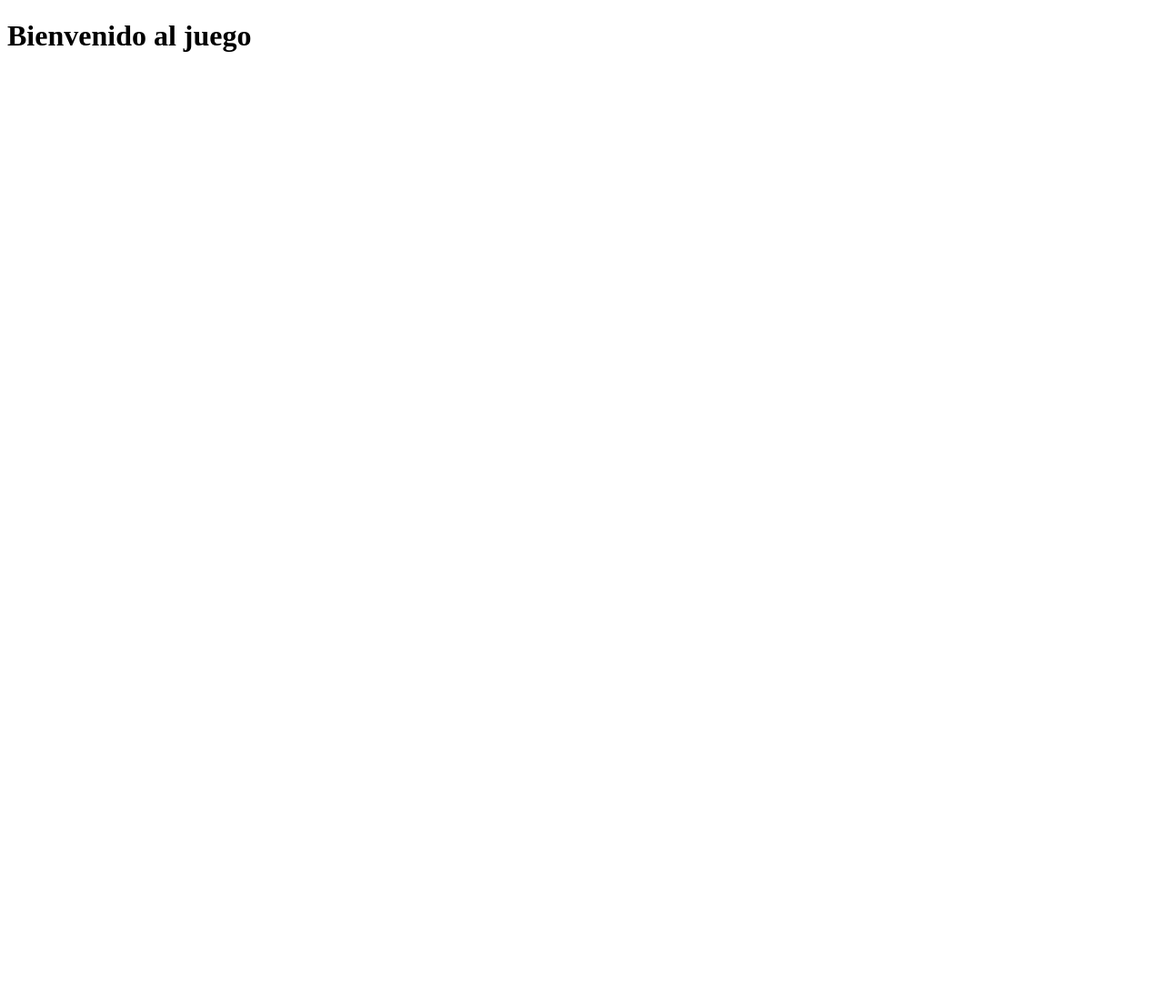
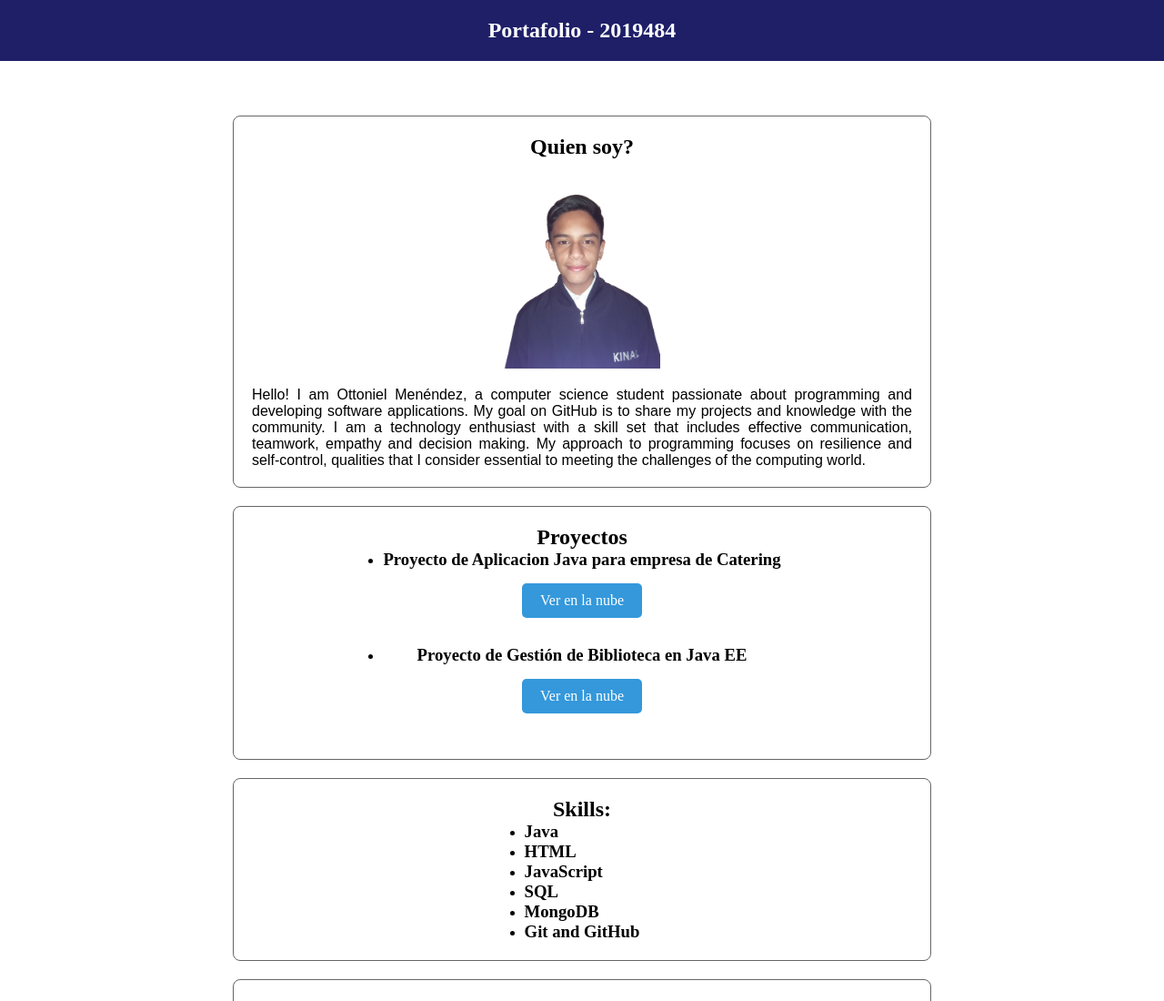
Before and after one commit to zmenendez-2019484/Ahorcado_2019484, a plain HTML site: page index.html in a window 1280 px wide. Shown: the top 1100 px of the page at 91% size. Before the commit the page ends 800 px from the top, so only its background shows below. Drawn offline with Linux system fonts and the light colour scheme.

Commit message:
Create portafolio

```diff
--- a/index.html
+++ b/index.html
@@ -4,17 +4,83 @@
 <head>
     <meta charset="UTF-8">
     <meta name="viewport" content="width=device-width, initial-scale=1.0">
-    <!--<link rel="stylesheet" href="style.css">-->
-    <title>Juego de ahorcado</title>
+    <link rel="stylesheet" href="style.css">
+    <title>Portafolio - 2019484</title>
 </head>
 
 <body>
-    <div class="main-container">
-        <h1>Bienvenido al juego</h1>
-    </div>
-    <div class="teclado">
+    <header>
+        <h1>Portafolio - 2019484</h1>
+    </header>
 
-    </div>
+    <main>
+        <section class="section-1">
+            <h1>Quien soy?</h1>
+            <img src="img/FotoProgramador.png" alt="foto">
+            <p>Hello! I am Ottoniel Menéndez, a computer science student passionate about programming and developing
+                software applications. My goal on GitHub is to share my projects and knowledge with the community.
+                I am a technology enthusiast with a skill set that includes effective communication, teamwork, empathy
+                and decision making. My approach to programming focuses on resilience and self-control, qualities that I
+                consider essential to meeting the challenges of the computing world.</p>
+        </section>
+        <section class="section-2">
+            <h1>Proyectos</h1>
+            <ul class="proyects">
+                <li>
+                    <h3>Proyecto de Aplicacion Java para empresa de Catering</h3>
+                    <a href="https://cetkinal-my.sharepoint.com/:f:/g/personal/zmenendez-2019484_kinal_edu_gt/Evox8K2jMsxKhF-CII8qdJYBHxmR_X0yEYouuK5WRSqHWQ?e=5cNW9A"
+                        class="btn-ver">Ver en la nube</a>
+                </li>
+                <li>
+                    <h3>Proyecto de Gestión de Biblioteca en Java EE</h3>
+                    <a href="" class="btn-ver">Ver en la nube</a>
+                </li>
+            </ul>
+        </section>
+        <section class="section-3">
+            <h1>Skills:</h1>
+            <ul class="lenguajes-lista">
+                <li>
+                    <h3>Java</h3>
+                </li>
+                <li>
+                    <h3>HTML</h3>
+                </li>
+                <li>
+                    <h3>JavaScript</h3>
+                </li>
+                <li>
+                    <h3>SQL</h3>
+                </li>
+                <li>
+                    <h3>MongoDB</h3>
+                </li>
+                <li>
+                    <h3>Git and GitHub</h3>
+                </li>
+            </ul>
+        </section>
+        <section class="section-4">
+            <h1>Multimedia</h1>
+            <iframe width="560" height="315" src="https://www.youtube.com/embed/cZpklxJvG8c?si=M-X9VP61usnh6Rrh"
+                title="YouTube video player" frameborder="0"
+                allow="accelerometer; autoplay; clipboard-write; encrypted-media; gyroscope; picture-in-picture; web-share"
+                allowfullscreen></iframe>
+
+        </section>
+        <section class="section-5">
+            <h1>Contactame</h1>
+            <label for="nombre">Nombre:</label>
+            <input type="text" id="nombre" name="nombre" required>
+
+            <label for="email">Correo Electrónico:</label>
+            <input type="email" id="email" name="email" required>
+
+            <label for="number">Celular:</label>
+            <input type="text" id="number" name="number" required>
+            <button id="botonEnviar">Enviar Datos</button>
+        </section>
+    </main>
 </body>
 
 </html>
--- /dev/null
+++ b/style.css
@@ -0,0 +1,93 @@
+* {
+    box-sizing: border-box;
+    padding: 0;
+    margin: 0;
+}
+
+header {
+    background-color: rgb(31, 31, 104);
+    color: white;
+    padding: 20px;
+    text-align: center;
+
+}
+
+main {
+    width: 60%;
+    margin: 60px auto 0;
+}
+
+section {
+    margin-bottom: 20px;
+    padding: 20px;
+    border: 1px solid #676666;
+    border-radius: 8px;
+    display: flex;
+    flex-direction: column;
+    justify-content: center;
+    align-items: center;
+
+}
+img{
+    height: 230px;;
+    margin-bottom: 20px;
+}
+
+h1 {
+    font-size: 24px;
+    margin: 0;
+}
+
+p {
+    font-family: Arial, Helvetica, sans-serif;
+    text-align: justify;
+}
+.section-2 {
+    text-align: center;
+}
+
+.proyects li {
+    margin-bottom: 20px;
+}
+
+.btn-ver {
+    display: inline-block;
+    padding: 10px 20px;
+    background-color: #3498db;
+    color: #fff;
+    text-decoration: none;
+    border-radius: 5px;
+    transition: background-color 0.3s;
+    margin-top: 15px;
+    margin-bottom: 10px;
+}
+
+.btn-ver:hover {
+    background-color: #2980b9;
+}
+
+label {
+    display: block;
+    margin: 10px 0;
+}
+
+input {
+    width: 100%;
+    padding: 10px;
+    margin-bottom: 20px;
+    box-sizing: border-box;
+}
+
+button {
+    background-color: #3498db;
+    color: #fff;
+    padding: 10px 20px;
+    border: none;
+    border-radius: 5px;
+    cursor: pointer;
+    transition: background-color 0.3s;
+}
+
+button:hover {
+    background-color: #2980b9;
+}
```
Also changed, not shown: img/FotoProgramador.png (added).
